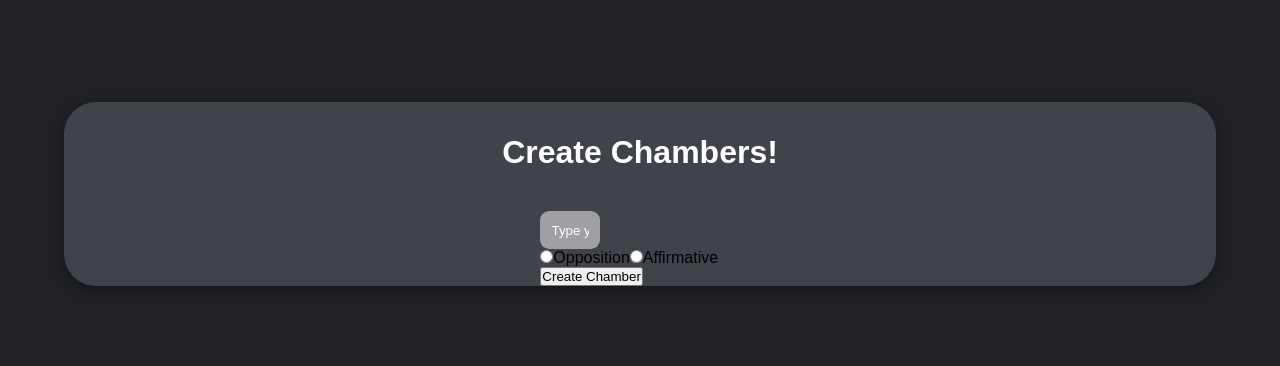
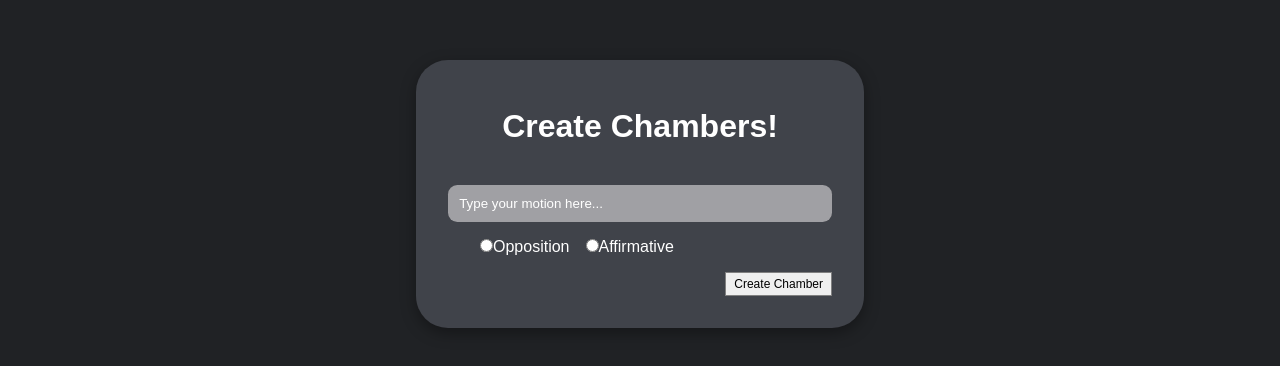
Before and after one commit to singhmeharjeet/talkback, a React (Create React App) app in the folder client/: page /create in a window 1280 px wide. Shown: the part 206-572 px from the top of the page. Built offline with nearby package versions, Linux system fonts and the light colour scheme.

Commit message:
added create chamber UI

```diff
--- a/client/src/components/Create/Create.css
+++ b/client/src/components/Create/Create.css
@@ -0,0 +1,92 @@
+.create-wrapper {
+	/* background: linear-gradient(
+		106.37deg,
+		#100F11 29.63%,
+		#363239 51.55%,
+		#403c44 90.85%
+	); */
+	background-color: #202225;
+	display: flex;
+    flex-direction: column;
+    min-height: 100vh;
+    gap: 1em;
+	justify-content: center;
+	align-items: center;
+}
+
+.create-title {
+	text-align: center;
+	padding-top: 0.5em;
+	margin-top: 0.5em;
+	color: white;
+}
+.create-motion {
+	display: flex;
+	justify-content: center;
+	align-items: center;
+    width: 100%;
+    margin-right: 100px;
+}
+.motion-form {
+    padding: 1em;
+}
+.create-motion > input {
+	width: 100%;
+	outline: none;
+	padding: 0.7rem;
+	border: none;
+	background-color: rgba(255, 253, 253, 0.5);
+	color: white;
+	border-radius: 0.7em;
+}
+.create-btn-wrapper {
+    display: flex;
+    width: 30vw;
+    justify-content: flex-end;
+}
+.create-motion > input::placeholder { /* Chrome, Firefox, Opera, Safari 10.1+ */
+	color: white;
+	opacity: 1; /* Firefox */
+  }
+.create-motion > input:hover,
+.create-motion > input:focus {
+	outline: none;
+	box-shadow: 0 0 0 1px grey;
+}
+.Opp-btn {
+    color: #fff;
+    padding: 1rem;
+}
+.Aff-btn {
+    color: #fff;
+}
+.position-buttons {
+    padding: 1em;
+}
+
+.Create-btn > button {
+	outline: none;
+	padding: 0.7rem;
+	border: none;
+	background-color: rgba(255, 253, 253, 0);
+	color: rgba(255, 255, 255, 0.6);
+	border-radius: 0.7em;
+	transition: all 0.3s ease-in-out;
+}
+
+.Create-btn > button:hover {
+	background-color: grey;
+	color: rgba(255, 255, 255, 0.512);
+}
+
+.Create-btn {
+	padding: 4px 8px;
+	font-size: 12px;
+	outline: none;
+	border: 1px solid grey;
+}
+.Create-btn:hover,
+.Create-btn:focus {
+	background-color: rgba(0, 0, 0, 0.181);
+	color: white;
+}
--- a/client/src/components/Create/Create.jsx
+++ b/client/src/components/Create/Create.jsx
@@ -23,15 +23,15 @@ function Create() {
 
   return (
     <>
-        <div className="list-wrapper">
-            <div className="AppGlass" style={{ height: "auto" }}>
-                <h1 className="list-title">Create Chambers!</h1>
-                <form onSubmit={onSubmit}>
-                    <div className="list-search">
+        <div className="create-wrapper">
+            <div className="AppGlass" style={{ height: "auto", overflowY:"hidden", width: "auto", padding: "1em"}}>
+                <h1 className="create-title">Create Chambers!</h1>
+                <form className="motion-form" onSubmit={onSubmit}>
+                    <div className="create-motion">
                             <input onChange={onChange} name="motion" value={motion} type="text" placeholder="Type your motion here..." />
                     </div>
                     <div className="position-buttons">
-                        <label>
+                        <label className="Opp-btn">
                         <input
                             type="radio"
                             name="position-radio-btn"
@@ -40,7 +40,7 @@ function Create() {
                             // onChange={handleRadioClick}
                         />Opposition
                         </label>
-                        <label>
+                        <label className="Aff-btn">
                         <input
                             type="radio"
                             name="position-radio-btn"
@@ -49,9 +49,10 @@ function Create() {
                             // onChange={handleRadioClick}
                         />Affirmative
                         </label>
-
 					</div>
-                    <button>Create Chamber</button>
+                    <div className="create-btn-wrapper">
+                    <button className="Create-btn">Create Chamber</button>
+                    </div>
                 </form>
 
             </div>
```
